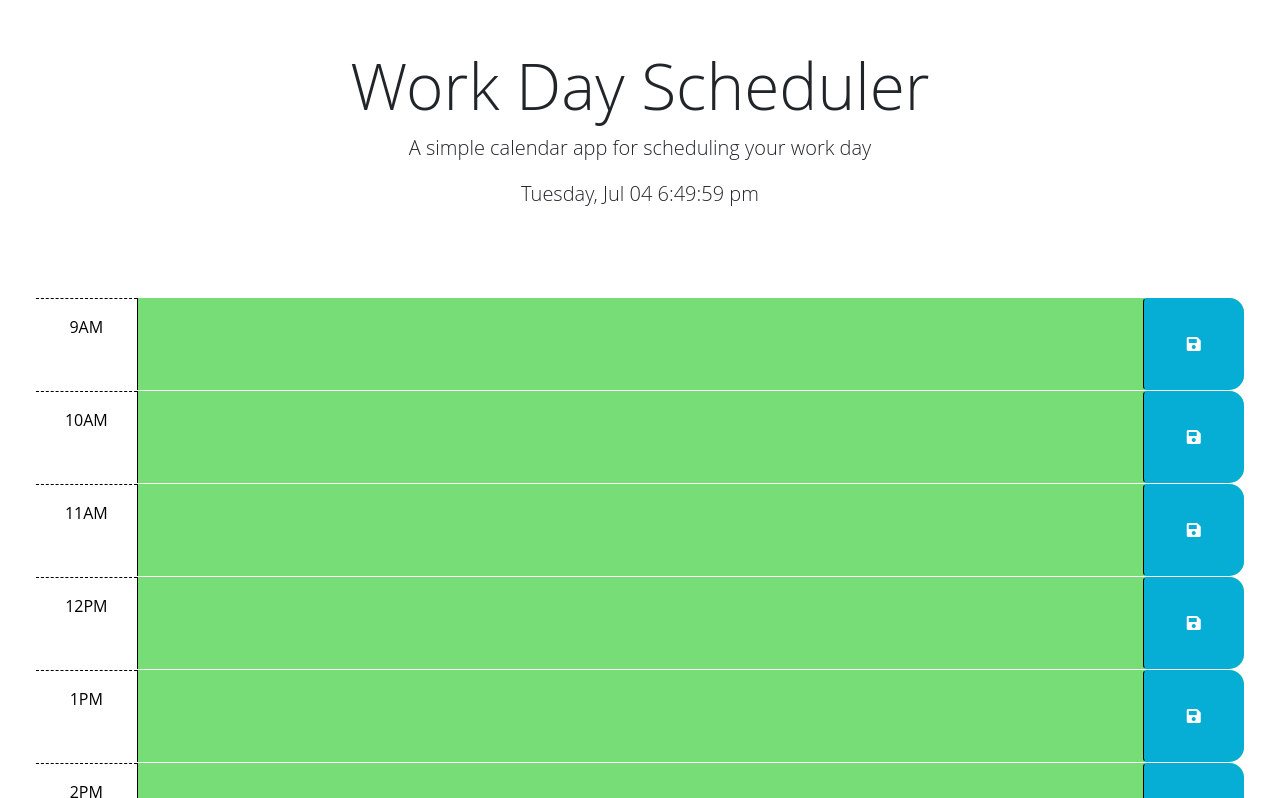
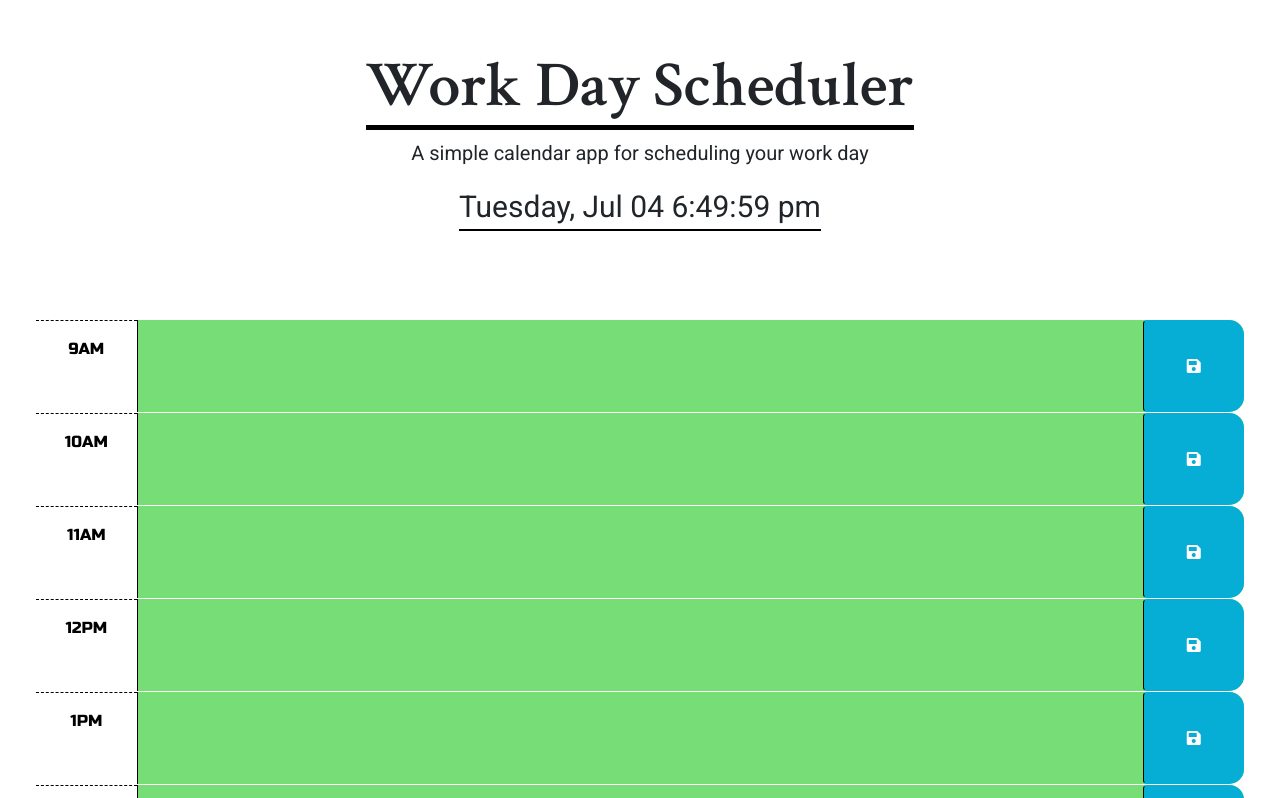
Before and after one commit to Ch40s1/Day-Planner, a plain HTML site: page index.html in a window 1280 px wide. Shown: the top 798 px of the page. Drawn offline with nearby package versions, Linux system fonts and the light colour scheme.

Commit message:
styled UI

```diff
--- a/index.html
+++ b/index.html
@@ -20,6 +20,13 @@
       href="https://fonts.googleapis.com/css2?family=Fira+Sans:wght@400;700&display=swap"
       rel="stylesheet"
     />
+    <link rel="preconnect" href="https://fonts.googleapis.com">
+    <link rel="preconnect" href="https://fonts.gstatic.com" crossorigin>
+    <link href="https://fonts.googleapis.com/css2?family=Crimson+Text:wght@600&family=Russo+One&display=swap" rel="stylesheet">
+    <link rel="preconnect" href="https://fonts.googleapis.com">
+    <link rel="preconnect" href="https://fonts.gstatic.com" crossorigin>
+    <link href="https://fonts.googleapis.com/css2?family=Roboto&display=swap" rel="stylesheet">
+
     <link rel="stylesheet" href="style.css" />
     <title>Work Day Scheduler</title>
   </head>
--- a/style.css
+++ b/style.css
@@ -1,9 +1,14 @@
 body {
-  font-family: 'Open Sans', sans-serif;
+  /* font-family: 'Open Sans', sans-serif; */
+  /* font-family: 'Crimson Text', serif; */
+  /* font-family: 'Russo One', sans-serif; */
   font-size: 16px;
 }
 header > h1{
   display: flex;
+  font-family: 'Crimson Text', serif;
+  border-bottom: 5px solid black;
+
 }
 textarea {
   background: transparent;
@@ -11,9 +16,16 @@ textarea {
   resize: none;
   color: #000000;
   border-left: 1px solid black;
+  font-family: 'Roboto', sans-serif;
   padding: 10px;
 }
-
+.lead{
+  font-family: 'Roboto', sans-serif;
+}
+#currentDay{
+  font-size: 30px;
+  border-bottom: 2px solid black;
+}
 .description {
   white-space: pre-wrap;
 }
@@ -30,6 +42,7 @@ textarea {
   background-color: #ffffff;
   color: #000000;
   border-top: 1px dashed #000000;
+  font-family: 'Russo One', sans-serif;
 }
 
 .past {
@@ -64,6 +77,7 @@ longer available for the past hours
   border-bottom-right-radius: 15px;
   background-color: red;
   color: black;
+  cursor: not-allowed;
 }
 
 .saveBtn i:hover {
```
